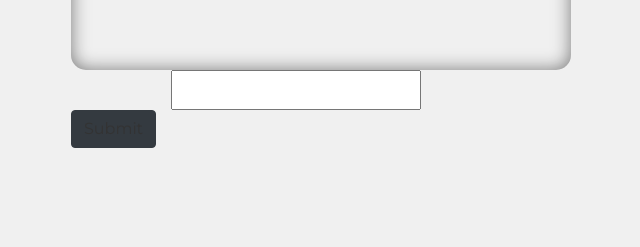
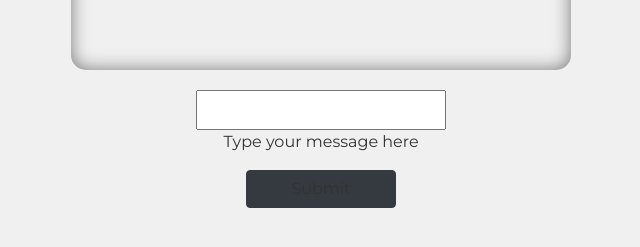
Before and after one commit to mounica572/spring-pcf, a React (Create React App) app in the folder react-src/: page / in a window 1280 px wide. Both pictures are taken after a click on the link "Submit". Shown: the part 581-828 px from the top of the page, without its empty margins (319-959 px from the left). Before the commit the page ends 800 px from the top, so only its background shows below. Built offline with nearby package versions, Linux system fonts and the light colour scheme; no server answers.

Commit message:
style changes

```diff
--- a/react-src/src/App.css
+++ b/react-src/src/App.css
@@ -27,8 +27,12 @@ body {
   -moz-box-shadow: 0px 0px 18px 0px rgba(0, 0, 0, 0.5);
   box-shadow: 0px 0px 18px 0px rgba(0, 0, 0, 0.5);
 }
-.user-form .btn {
-  margin: 15px;
+.btn {
+  display: block;
+  margin-right: auto;
+  margin-left: auto;
+  width: 150px;
+  margin-top: 15px;
 }
 .message-window {
   height: 500px;
@@ -65,7 +69,10 @@ body {
   display: block;
 }
 .message-form input {
-  margin-left: 100px;
+  display: block;
+  margin-left: auto;
+  margin-right: auto;
+  margin-top: 20px;
   width: 250px;
   height: 40px;
 }
--- a/react-src/src/components/MessageSubmit.js
+++ b/react-src/src/components/MessageSubmit.js
@@ -4,15 +4,15 @@ import _ from "lodash";
 class MessageSubmit extends Component {
   constructor(props) {
     super(props);
-    this.state = {message: ''};
+    this.state = { message: "" };
   }
 
-
   render() {
-    return(
+    return (
       <div className={`message-form ${this.props.messageSubmitClass}`}>
         <form>
-          <input id="message" type="text"  />
+          <input id="message" type="text" />
+          <p className="text-center">Type your message here</p>
           <div>
             <a
               type="button"
```
